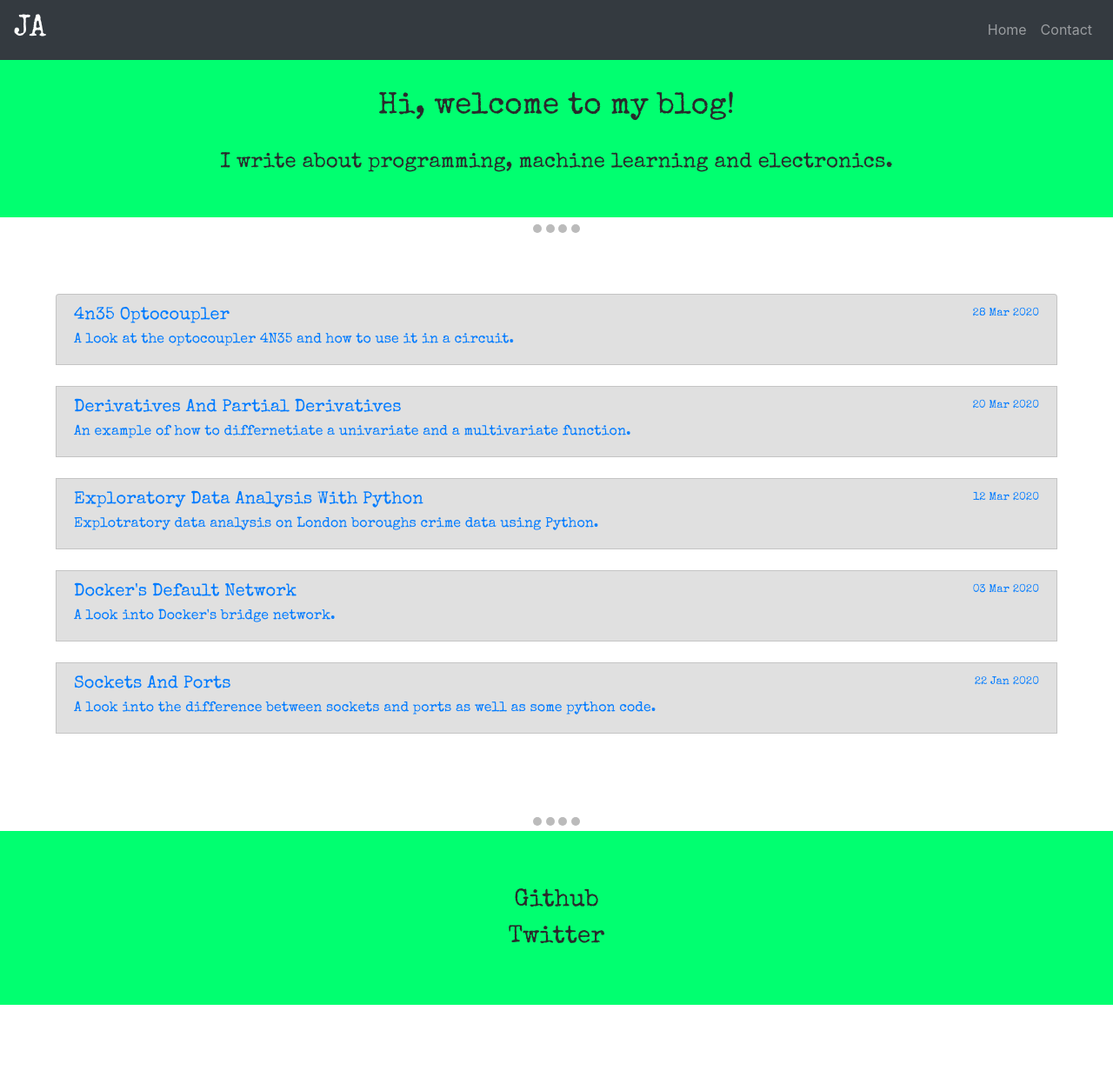
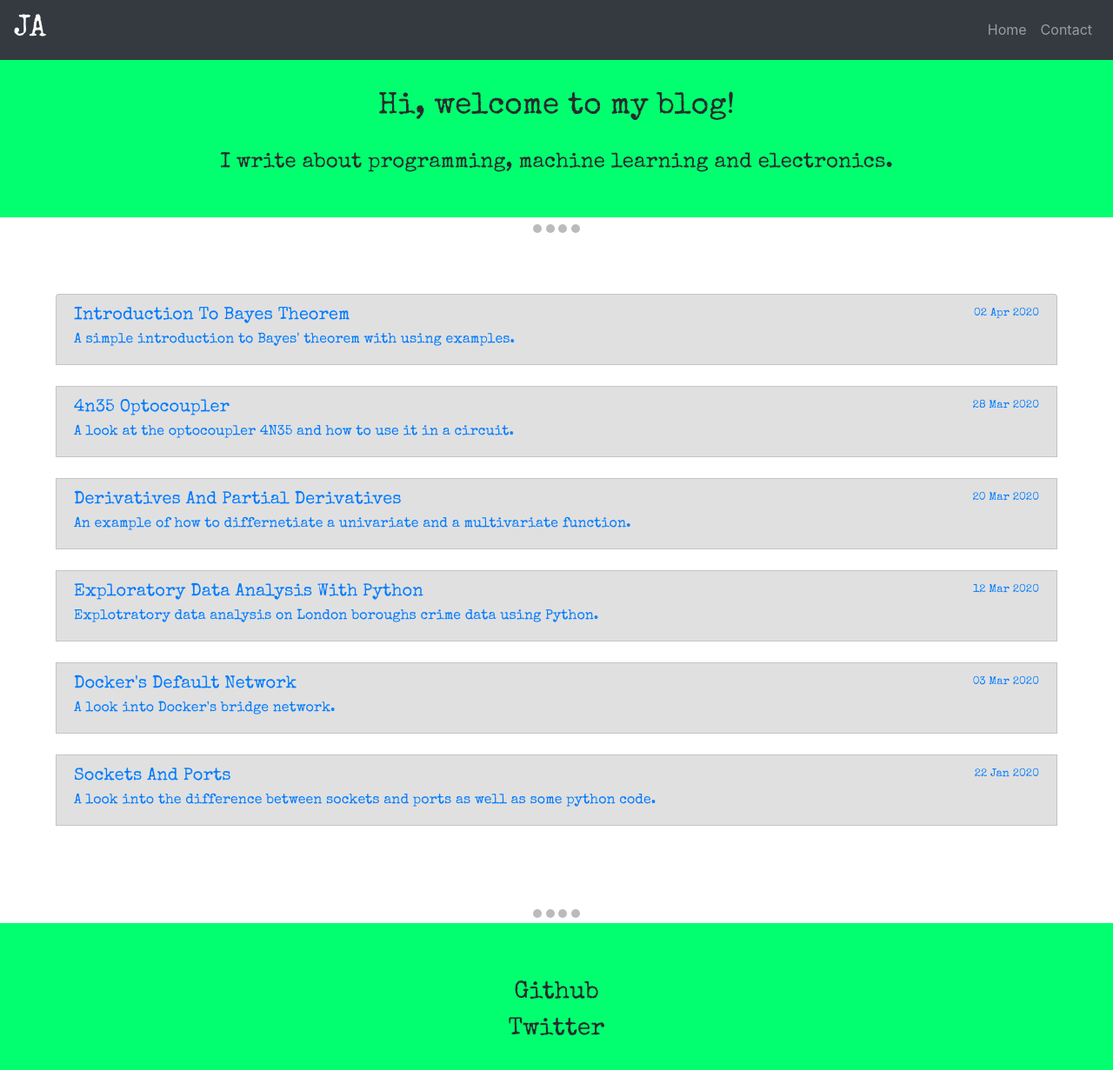
Before and after one commit to dotja/dotja.github.io, a Jekyll site: the page built from index.html, in a window 1280 px wide and 1262 px high. Shown: the top 1231 px of the window at 87% size. Built offline with Jekyll 4.4.1, drawn with Linux system fonts in a browser that asks for light colours.

Commit message:
a new post bayes theorem

```diff
--- /dev/null
+++ b/_posts/2020-04-02-Introduction-to-Bayes-Theorem.md
@@ -0,0 +1,93 @@
+---
+layout: post
+date: 2020-04-02
+summary: "A simple introduction to Bayes' theorem with using examples."
+content_description: ""
+---
+<div media:type="text/omd" class="blog_title_style container">
+    <h1><span>Introduction to Bayes' Theorem</span></h1>
+    <small>02 Apr 2020</small>
+</div>
+
+<div media:type="text/omd" class="blog_content_style container">
+
+<p id="blog_text">
+<kbd>Bayes'</kbd> rule has 2 main roles, first providing an estimation of an outcome based on previous knowledge and second, being able to constantly update this estimate as more data comes in.
+<br />
+<br />
+Bayes' rule can be used for both continuous and discrete values. In this article, we will go through a simple example that would help understand the idea better. And then we will look at derriving the famous equation for Bayes' theorem. In later articles, I will cover the implementation of this in machine learning.
+</p>
+
+
+<h3 id="blog_text">A Simple Example</h3>
+<p id="blog_text">
+Let's imagine a person suddenly develops spots on their face and they suspect they have either smallpox or chickenpox. We want to compute the probability that this person has smallpox given the spots on the face i.e.
+
+$$P(smallpox|spots)$$
+<br />
+We know that the probability of having spots when having smallpox is 90% whereas the probability of having spots when having chickenpox is 80% i.e.
+$$P(spots|smallpox)\ =\ 0.9$$
+$$P(spots|chickenpox)\ =\ 0.8$$
+<br />
+With the information above, you might rush to the conclusion that this patient has smallpox, but this is not accurate.
+<br />
+</p>
+<p id="blog_text">
+In a case like this, Bayes' rule helps us make an educated guess based on previous information we have.
+We know that chickenpox is more prevalent in the population than smallpox:
+$$P(chickenpox)\ =\ 0.1$$
+$$P(smallpox)\ =\ 0.001$$
+With this knowledge, we can tweak our conclusion and make it more accurate based on prior data. The probability of having smallpox (given the spots) becomes also dependent on how much smallpox is prevalent in the community.
+</p>
+<p id="blog_text">
+$$P(smallpox|spots)\ =\ P(spots|smallpox). P(smallpox)$$
+<br />
+When we do the calculation we find out that:
+$$P(smallpox|spots)\ =\ (0.9)\ .\ (0.001)\ =\ 0.0009$$
+$$P(chickenpox|spots)\ =\ (0.8)\ .\ (0.1)\ =\ 0.08$$
+<br />
+This probability is a weighted one that takes into account prior information. And we can see that it is more probable that the patient suffers from chickenpox.
+</p>
+
+<h3 id="blog_text">Derriving Bayes' Rule</h3>
+<p id="blog_text">
+Let's consider a number of coins of which some have 20% bias and the rest have 80% bias. We randomly choose a coin and flip it, we get heads. We want to find the probability that given heads is the outcome, the coin has 80% bias i.e. \(P(\theta_{0.8}|x_h)\)
+<br />
+<br />
+\(\theta\) is a parameter representing bias
+<br />
+\(x_h\) is the event that we get heads
+</p>
+<p id="blog_text">
+We intuitively know that the probability of getting heads is the sum of getting it from both \(\theta_{0.8}\) and \(\theta_{0.2}\) coins.
+$$P(x_h)\ =\ P(x_h, \theta_{0.8})\ +\ P(x_h, \theta_{0.2})$$
+$$So:\ \ \ P(\theta_{0.8}|x_h)\ =\ \frac{P(x_h, \theta_{0.8})}{P(x_h)}\ \ \ \ \ (Eq.1)$$
+</p>
+<p id="blog_text">
+After establishing the equation above, let's look at a Venn diagram:
+</p>
+
+<div class="centered_div" media:type="text/omd">
+<img class="bayes_imgs" src="/assets/images/venn.png">
+</div>
+
+<p id="blog_text">
+We can see that (b) is the intersection of (a) and (c). By looking at the Venn diagram above and by using (Eq.1) we can compute the following:
+$$P(\theta_{0.8}|x_h)\ =\ \frac{b}{a}\ \ \ \rightarrow\ \ b\ =\ a.P(\theta_{0.8}|x_h)$$
+$$P(x_h|\theta_{0.8})\ =\ \frac{b}{c}\ \ \ \rightarrow\ \ b\ =\ c.P(x_h|\theta_{0.8})$$
+<br />
+$$Since\ \ \ b\ =\ b$$
+$$\Rightarrow\ \ \ a.P(\theta_{0.8}|x_h)\ =\ c.P(x_h|\theta_{0.8})$$
+<br />
+$$where\ \ \ a\ =\ p(x_h)\ \ \ and\ \ \ c\ =\ p(\theta_{0.8})$$
+<br />
+</p>
+
+<p id="blog_text">we get Bayes' equation:</p>
+<div class="centered_div" media:type="text/omd">
+<img class="bayes_imgs" src="/assets/images/bayes.png">
+</div>
+
+<br />
+
+</div>
--- a/_sass/main.scss
+++ b/_sass/main.scss
@@ -126,6 +126,11 @@ img {
   height: 400px;
 }
 
+.bayes_imgs {
+  /* style for specific image */
+  width: 600px;
+}
+
 .centered_div {
   /* a centered div */
   text-align: center;
```
Also changed, not shown: _layouts/base.html (+13 -3 lines), assets/images/bayes.png (added), assets/images/venn.png (added).
